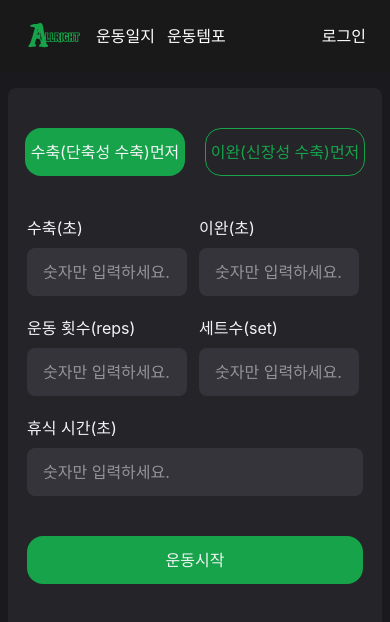
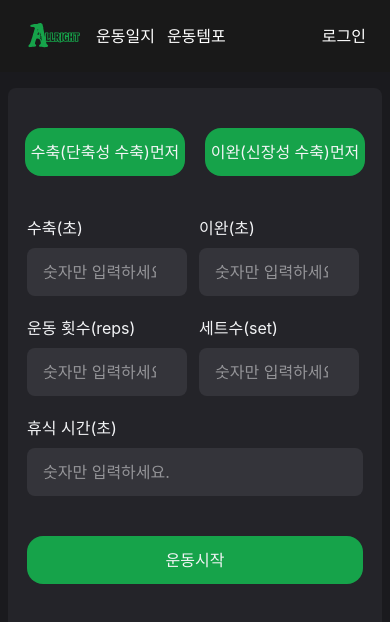
Before and after one commit to whdjh/YepBuddy, a Next.js app in the folder allright_web/: page /tempo in a window 390 px wide. Shown: the top 622 px of the page. Built offline with nearby package versions, Linux system fonts and the light colour scheme; a web font is replaced by a local one.

Commit message:
feat: 폼제출, 모바일 친화적 키패드 추가

```diff
--- a/allright_web/src/app/tempo/page.tsx
+++ b/allright_web/src/app/tempo/page.tsx
@@ -37,7 +37,7 @@ export default function Tempo() {
           <Button type="button" variant="solid" className='h-[3rem] w-[10rem]'>
             수축(단축성 수축)먼저
           </Button>
-          <Button type="button" variant="outline" className='h-[3rem] w-[10rem]'>
+          <Button type="button" variant="solid" className='h-[3rem] w-[10rem]'>
             이완(신장성 수축)먼저
           </Button>
         </div>
@@ -48,6 +48,8 @@ export default function Tempo() {
               label="수축(초)"
               placeholder='숫자만 입력하세요.'
               width='w-[10rem]'
+              type="number"
+              inputMode="numeric"
               rules={{
                 required: '필수 입력입니다.',
                 pattern: {
@@ -61,6 +63,8 @@ export default function Tempo() {
               label="이완(초)"
               placeholder='숫자만 입력하세요.'
               width='w-[10rem]'
+              type="number"
+              inputMode="numeric"
               rules={{
                 required: '필수 입력입니다.',
                 pattern: {
@@ -76,6 +80,8 @@ export default function Tempo() {
               label="운동 횟수(reps)"
               placeholder='숫자만 입력하세요.'
               width='w-[10rem]'
+              type="number"
+              inputMode="numeric"
               rules={{
                 required: '필수 입력입니다.',
                 pattern: {
@@ -89,6 +95,8 @@ export default function Tempo() {
               label="세트수(set)"
               placeholder='숫자만 입력하세요.'
               width='w-[10rem]'
+              type="number"
+              inputMode="numeric"
               rules={{
                 required: '필수 입력입니다.',
                 pattern: {
@@ -103,6 +111,8 @@ export default function Tempo() {
               label="휴식 시간(초)"
               placeholder='숫자만 입력하세요.'
               width='w-[21rem]'
+              type="number"
+              inputMode="numeric"
               rules={{
                 required: '필수 입력입니다.',
                 pattern: {
@@ -112,7 +122,7 @@ export default function Tempo() {
               }}
             />
         </div>
-        <Button type="button" variant="solid" className='h-[3rem] w-[21rem]'>
+        <Button type="submit" variant="solid" className='h-[3rem] w-[21rem]'>
           운동시작
         </Button>
       </form>
```
